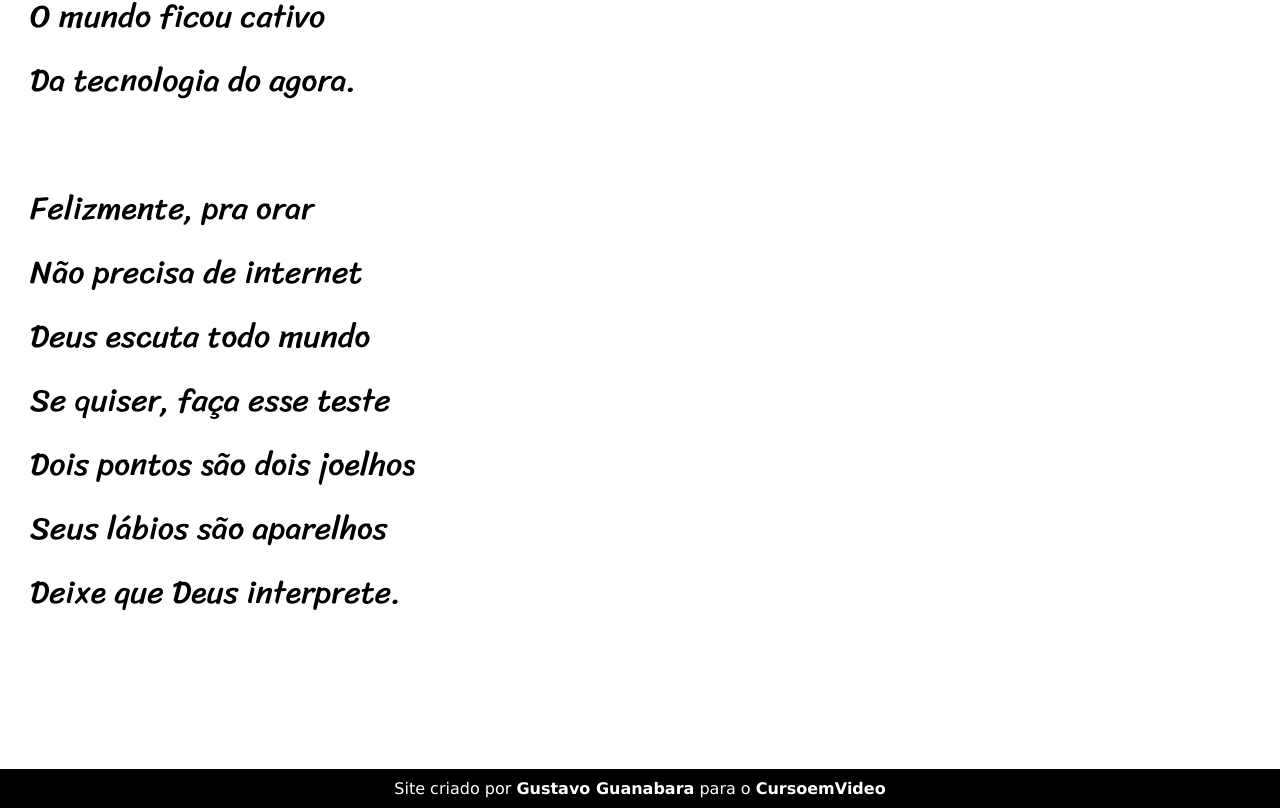
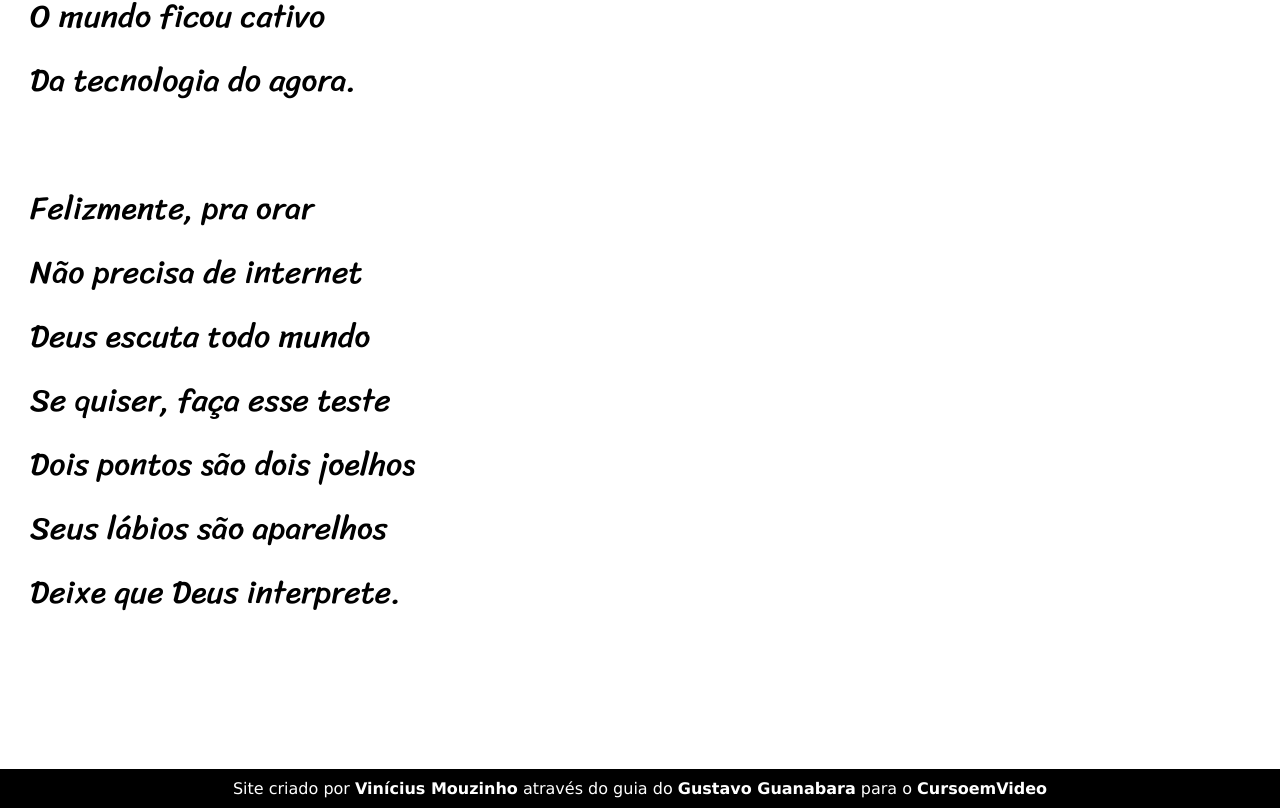
Before and after one commit to vinicius-mouzinho/projeto-cordel, a plain HTML site: page index.html in a window 1280 px wide. Shown: the part 3767-4575 px from the top of the page. Drawn offline with Linux system fonts and the light colour scheme.

Commit message:
atualização do footer

```diff
--- a/index.html
+++ b/index.html
@@ -100,7 +100,7 @@
     </section>
 
     <footer>
-        <p>Site criado por <a href="https://gustavoguanabara.github.io" target="_blank">Gustavo Guanabara</a> para o <a href="https://cursoemvideo.com" target="_blank">CursoemVideo</a></p>
+        <p>Site criado por <a href="https://github.com/vinicius-mouzinho">Vinícius Mouzinho</a> através do guia do <a href="https://gustavoguanabara.github.io" target="_blank">Gustavo Guanabara</a> para o <a href="https://cursoemvideo.com" target="_blank">CursoemVideo</a></p>
     </footer>
 </body>
 </html>
```
